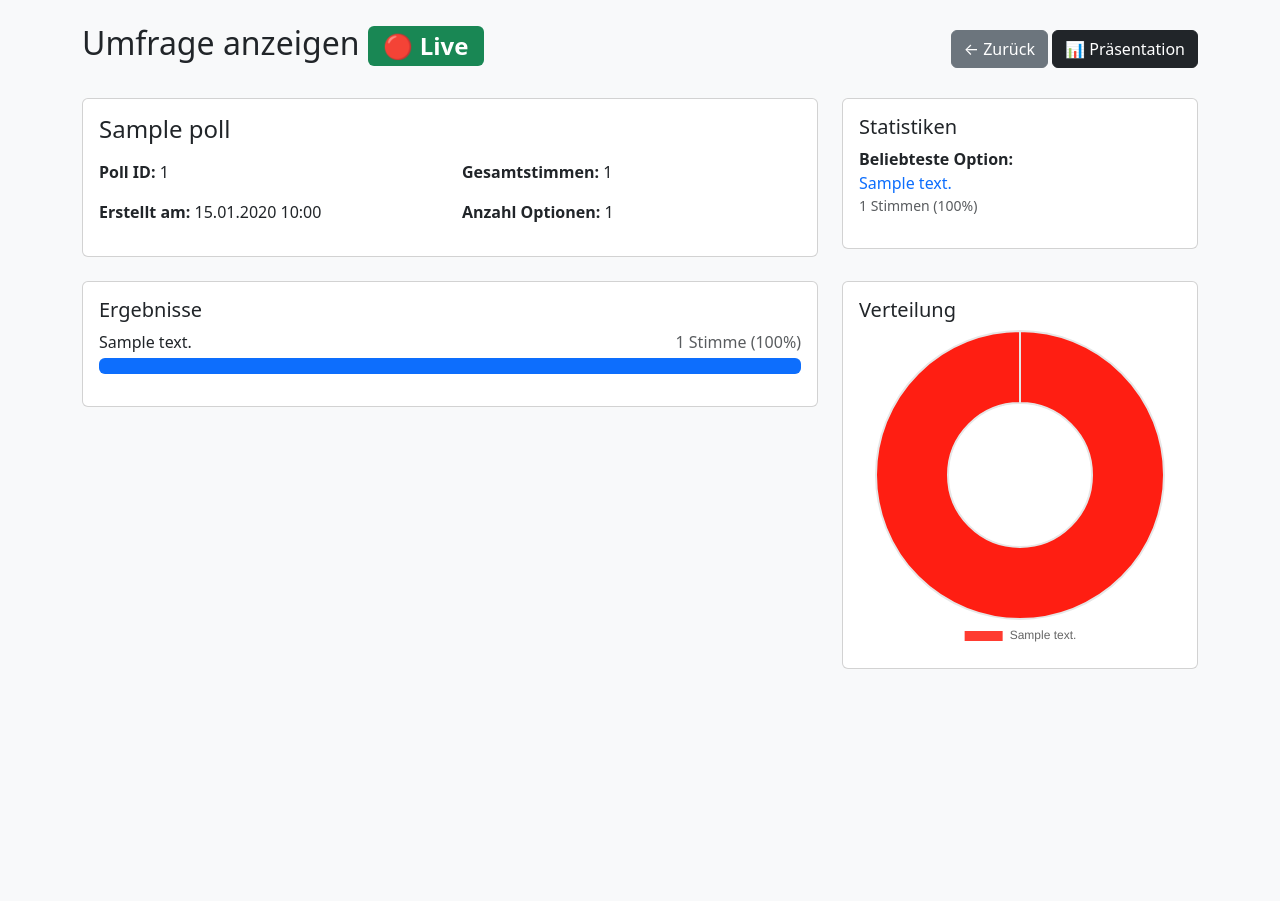
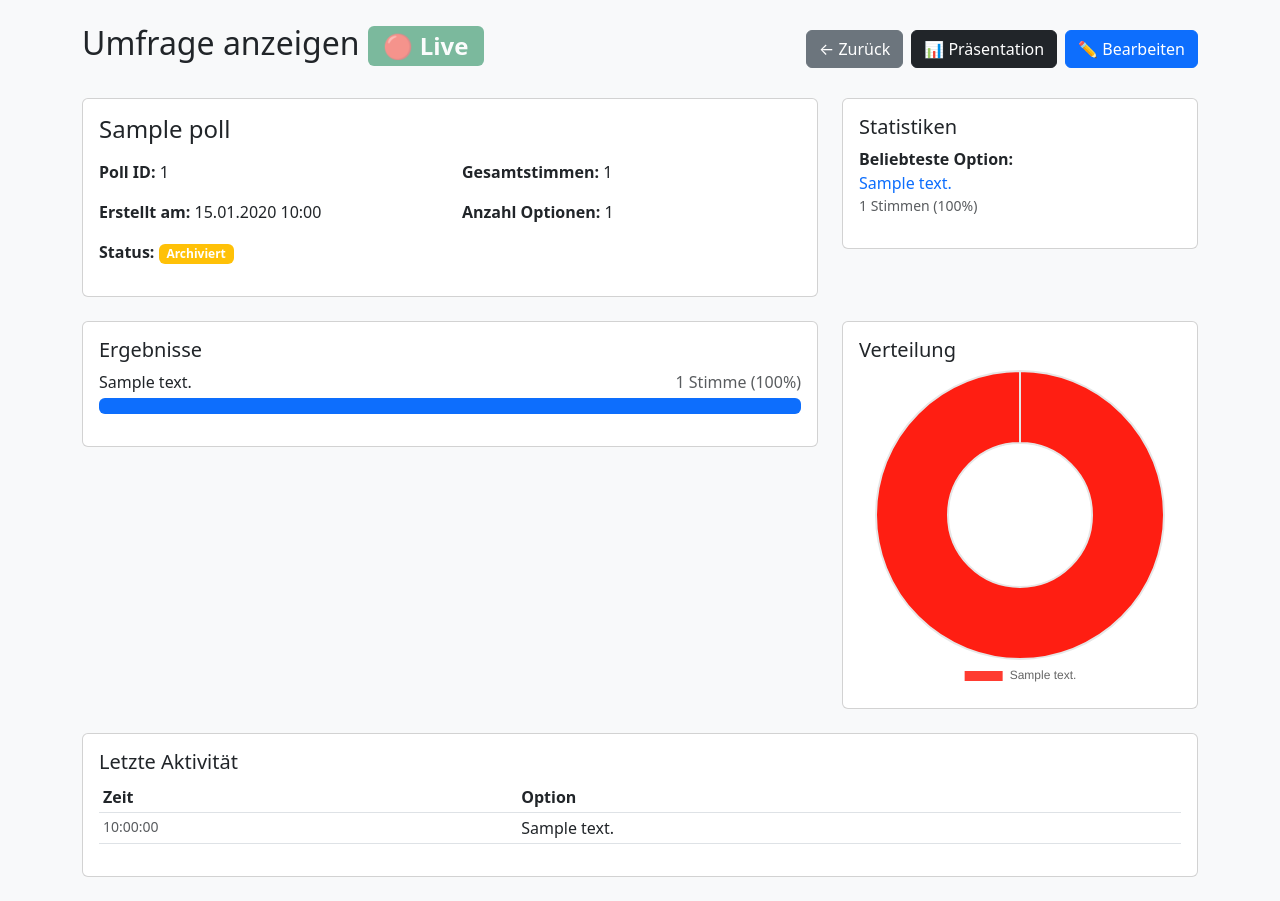
Before and after one commit to jonasradke/discopoll, a PHP site: page /admin/view_poll?id=1 in a window 1280 px wide. Shown: the part 86-987 px from the top of the page. Before the commit the page ends 755 px from the top, so only its background shows below. Run offline with PHP 8.4, Linux system fonts and the light colour scheme; the visitor is signed in with stand-in values (Sample User, id 1); tables that the repository leaves empty or names only in its code hold one stand-in row (values such as "Sample post").

Commit message:
Enhance view_poll.php by adding an edit button for polls, displaying poll status (active/archived), and implementing a recent activity log for votes. Improve live indicator with a pulse animation and adjust update frequency for better performance.

```diff
--- a/admin/view_poll.php
+++ b/admin/view_poll.php
@@ -64,9 +64,10 @@ $totalVotes = array_sum(array_column($options, 'votes'));
     <!-- Header -->
     <div class="d-flex justify-content-between align-items-center mb-4">
         <h2>Umfrage anzeigen</h2>
-        <div>
+        <div class="d-flex gap-2 flex-wrap">
             <a href="dashboard" class="btn btn-secondary">← Zurück</a>
             <a href="../presentation?id=<?php echo $pollId; ?>" class="btn btn-dark" target="_blank">📊 Präsentation</a>
+            <a href="edit_poll?id=<?php echo $pollId; ?>" class="btn btn-primary">✏️ Bearbeiten</a>
         </div>
     </div>
 
@@ -80,6 +81,13 @@ $totalVotes = array_sum(array_column($options, 'votes'));
                         <div class="col-md-6">
                             <p><strong>Poll ID:</strong> <?php echo $poll['id']; ?></p>
                             <p><strong>Erstellt am:</strong> <?php echo date('d.m.Y H:i', strtotime($poll['created_at'])); ?></p>
+                            <p><strong>Status:</strong>
+                                <?php if (isset($poll['archived']) && $poll['archived']): ?>
+                                    <span class="badge bg-warning">Archiviert</span>
+                                <?php else: ?>
+                                    <span class="badge bg-success">Aktiv</span>
+                                <?php endif; ?>
+                            </p>
                         </div>
                         <div class="col-md-6">
                             <p><strong>Gesamtstimmen:</strong> <span id="total-votes"><?php echo $totalVotes; ?></span></p>
@@ -168,6 +176,51 @@ $totalVotes = array_sum(array_column($options, 'votes'));
             <?php endif; ?>
         </div>
     </div>
+
+    <!-- Recent Activity -->
+    <?php
+    // Get recent votes for activity log
+    $stmtRecentVotes = $pdo->prepare("
+        SELECT pv.voted_at, po.option_text
+        FROM poll_votes pv
+        JOIN poll_options po ON pv.option_id = po.id
+        WHERE pv.poll_id = :poll_id
+        ORDER BY pv.voted_at DESC
+        LIMIT 10
+    ");
+    $stmtRecentVotes->execute([':poll_id' => $pollId]);
+    $recentVotes = $stmtRecentVotes->fetchAll(PDO::FETCH_ASSOC);
+    ?>
+
+    <?php if (count($recentVotes) > 0): ?>
+    <div class="row mt-4">
+        <div class="col-12">
+            <div class="card">
+                <div class="card-body">
+                    <h5 class="card-title">Letzte Aktivität</h5>
+                    <div class="table-responsive">
+                        <table class="table table-sm">
+                            <thead>
+                                <tr>
+                                    <th>Zeit</th>
+                                    <th>Option</th>
+                                </tr>
+                            </thead>
+                            <tbody id="recent-activity">
+                                <?php foreach ($recentVotes as $vote): ?>
+                                <tr>
+                                    <td><small class="text-muted"><?php echo date('H:i:s', strtotime($vote['voted_at'])); ?></small></td>
+                                    <td><?php echo htmlspecialchars($vote['option_text']); ?></td>
+                                </tr>
+                                <?php endforeach; ?>
+                            </tbody>
+                        </table>
+                    </div>
+                </div>
+            </div>
+        </div>
+    </div>
+    <?php endif; ?>
 </div>
 
 <!-- Chart.js Script -->
@@ -294,12 +347,23 @@ function escapeHtml(text) {
 $(document).ready(function() {
     const pollId = <?php echo $pollId; ?>;
 
-    // Add live indicator
-    $('h2').append(' <span class="badge bg-success">🔴 Live</span>');
+    // Add live indicator with animation
+    $('h2').append(' <span class="badge bg-success" style="animation: pulse 2s infinite;">🔴 Live</span>');
 
-    // Start updates
+    // Add CSS for pulse animation
+    const style = document.createElement('style');
+    style.textContent = `
+        @keyframes pulse {
+            0% { opacity: 1; }
+            50% { opacity: 0.5; }
+            100% { opacity: 1; }
+        }
+    `;
+    document.head.appendChild(style);
+
+    // Start updates (faster - every 2 seconds)
     fetchResults(pollId);
-    setInterval(() => fetchResults(pollId), 5000);
+    setInterval(() => fetchResults(pollId), 2000);
 });
 </script>
 
```
